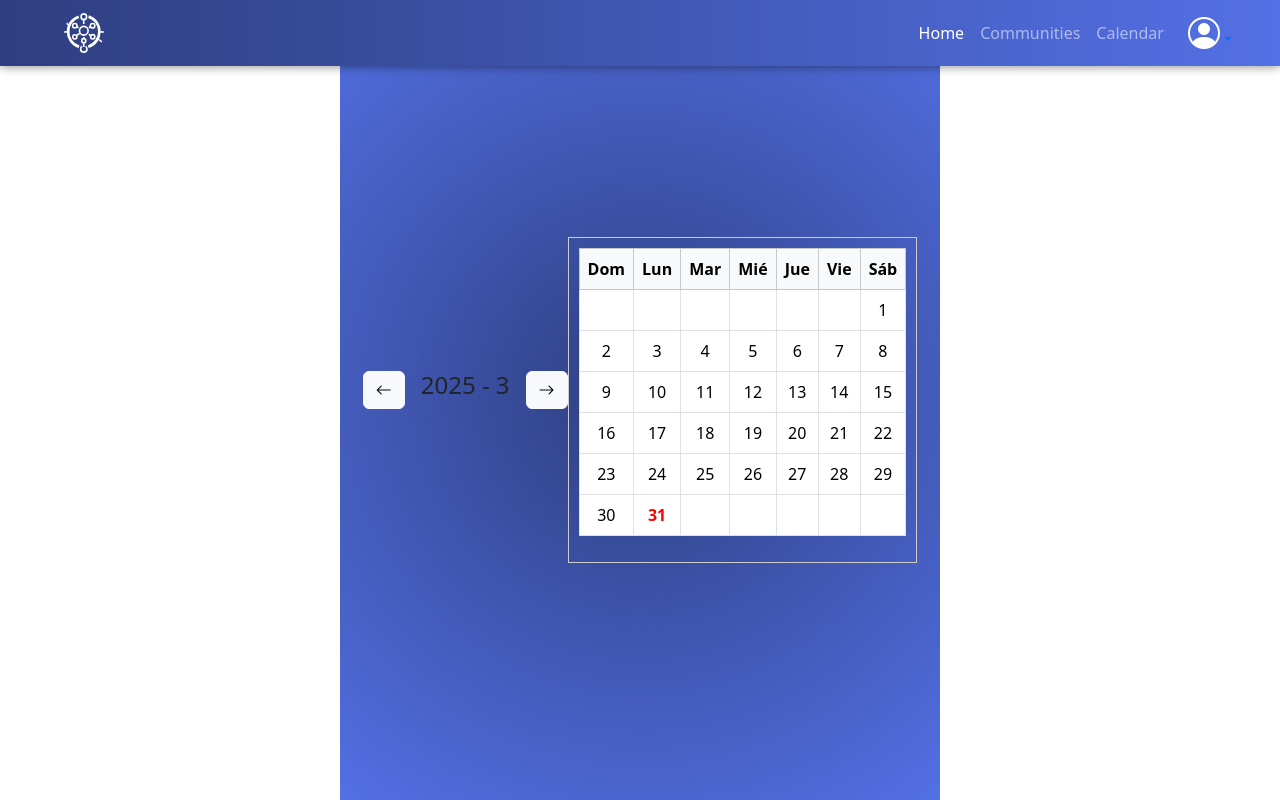
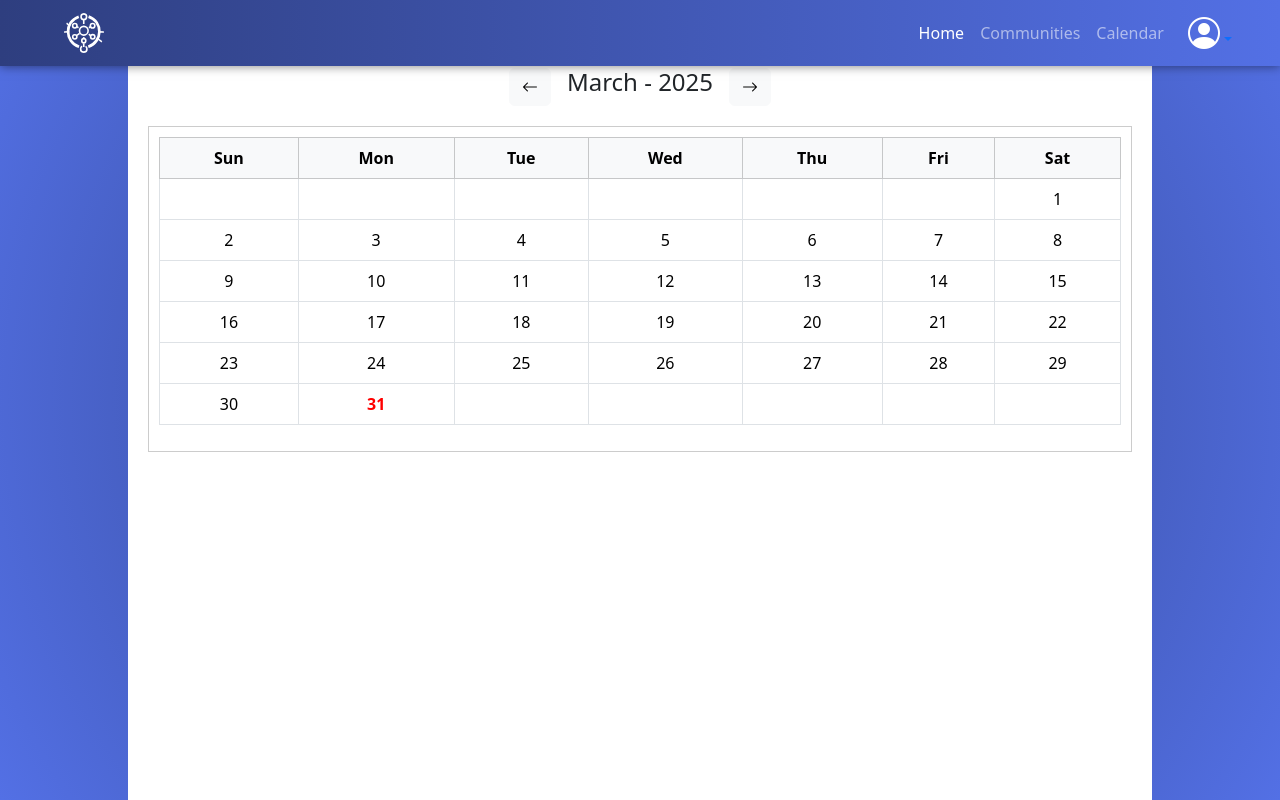
Before and after one commit to HeliotGonzalez/LinkCom-Frontend, an Angular app: page /calendar in a window 1280 px wide. Built offline with nearby package versions, Linux system fonts and the light colour scheme; no server answers.

Commit message:
fixed calendar

```diff
--- a/src/app/comunities/comunities.component.css
+++ b/src/app/comunities/comunities.component.css
@@ -8,7 +8,7 @@
 .card-container
 {
     background-color: rgba(255,255,255,0.5);
-    height: 15%;
+    height: 20%;
     width: 100%;
     opacity: 100%;
     border-radius:25px;
--- a/src/app/comunities/comunities.component.html
+++ b/src/app/comunities/comunities.component.html
@@ -15,7 +15,7 @@
 
 
             <div class="text-left mb-4">
-              <p>Se encontraron <strong>5</strong> resultados</p>
+              <p><strong>5</strong> results were found</p>
             </div>
       <div class="card-container d-flex justify-content-between align-items-start">
         <img
@@ -24,9 +24,9 @@
           style="max-width: 50%; height: auto; margin-right: 1rem;"
           alt="coche">
         <div  style="flex-grow: 1; margin-right: 1rem;">
-          <h4>Título del contenido</h4>
+          <h4>Community name</h4>
           <button class="btn btn-light btn-personal">hola</button> <button class="btn btn-light btn-personal">adios</button>
-          <p>Texto generico de una clase.</p>
+          <p>explanatory text of a generic car community, probably because that's what I have thought of</p>
         </div>
         <div style="margin-left: 20px;">
             <button class="btn btn-light btn-personal">unirse</button>
--- a/src/app/events-community-calendar/events-community-calendar.component.css
+++ b/src/app/events-community-calendar/events-community-calendar.component.css
@@ -1,7 +1,22 @@
 .calendar-container {
   padding: 20px;
-  max-width: 600px; /* Tamaño mediano */
+  width: 80%;
+  height: 100%;
+  background-color: white;
   margin: auto;
+  display: flex;
+  justify-content: space-between;
+}
+
+.calendar-space {
+  display: flex;
+  flex:1;
+  flex-direction: column;
+}
+
+.td-calendar
+{
+  min-height: 30%;
 }
 
 .navigation {
@@ -18,3 +33,7 @@
   font-weight: bold;
   color: red;
 }
+
+.small-text {
+  font-size: 10px;
+}
--- a/src/app/events-community-calendar/events-community-calendar.component.html
+++ b/src/app/events-community-calendar/events-community-calendar.component.html
@@ -1,9 +1,21 @@
-<main class="calendar-container">
+<main>
+  <br>
+  <br>
+  <br>
+  <br>
+  <br>
+  <br>
+  <br>
+  <br>
+  <br>
+  <br>
+<div class="calendar-container  mt-5">
+  <div class="calendar-space">
     <div class="navigation">
       <button (click)="prevMonth()" class="btn btn-light">
         <i class="bi bi-arrow-left"></i>
       </button>
-    <span class="mx-3 h4">{{ calendarMonth.year }} - {{ calendarMonth.month + 1 }}</span>
+      <span class="mx-3 h4">{{ calendarMonth.monthName }} - {{ calendarMonth.year }}</span>
       <button (click)="nextMonth()" class="btn btn-light">
         <i class="bi bi-arrow-right"></i>
       </button>
@@ -18,13 +30,17 @@
         </thead>
         <tbody>
           <tr *ngFor="let week of calendarMonth.weeks">
-          <td *ngFor="let day of week">
-            <span [ngClass]="{'today': day === today && calendarMonth.month === currentDate.getMonth()}">
+            <td *ngFor="let day of week" class="td-calendar">
+              <span [ngClass]="{'today': day === today && calendarMonth.month === currentMonth && calendarMonth.year === currentYear}">
                 {{ day ? day : '' }}
               </span>
+
             </td>
           </tr>
         </tbody>
       </table>
     </div>
+
+  </div>
+</div>
 </main>
--- a/src/app/events-community-calendar/events-community-calendar.component.ts
+++ b/src/app/events-community-calendar/events-community-calendar.component.ts
@@ -1,42 +1,68 @@
 import { Component, OnInit } from '@angular/core';
 import { CommonModule } from '@angular/common';
-
+import { ApiService } from '../services/api-service.service';
+import { AuthService } from '../services/auth.service';
+import { FeedItem } from '../interfaces/feed-item';
 interface CalendarMonth {
-  month: number; // 0 = Enero, 11 = Diciembre
+  month: number;
   year: number;
+  monthName: string;
   weeks: (number | null)[][];
 }
 
 @Component({
   selector: 'app-events-community-calendar',
-  standalone: true,  // si usas componentes standalone
+  standalone: true,
   imports: [CommonModule],
   templateUrl: './events-community-calendar.component.html',
   styleUrls: ['./events-community-calendar.component.css']
 })
 export class EventsCommunityCalendarComponent implements OnInit {
-  // Fecha base para generar el calendario (se actualizará al navegar)
   currentDate: Date = new Date();
-  // Nombres de los días
-  dayNames: string[] = ['Dom', 'Lun', 'Mar', 'Mié', 'Jue', 'Vie', 'Sáb'];
-  // Día actual para resaltar (del mes actual)
+  currentMonth: number = new Date().getMonth();
+  currentYear: number = new Date().getFullYear();
   today: number = new Date().getDate();
-  // Objeto que contendrá el mes actual a mostrar
   calendarMonth!: CalendarMonth;
-
+  dayNames: string[] = ['Sun', 'Mon', 'Tue', 'Wed', 'Thu', 'Fri', 'Sat'];
+  userid:string;
+  events: FeedItem[]=[];
+  constructor(private apiService:ApiService, private authService:AuthService)
+  {
+    this.userid = this.authService.getUserUUID()
+  }
   ngOnInit(): void {
     this.generateCalendarMonth();
+    if (this.userid == 'user_id')
+      {
+        console.log("No existe usuario");
+        return;
+      }
+    this.apiService.getFeed(this.userid).subscribe({
+       next: (data: FeedItem[]) => {
+                      this.events = data.map(item => ({
+                          ...item,
+                          date: new Date(item.date)
+                      }));
+                      for (let dat of data){
+                          console.log(dat);
+                      }
+
+                      console.log('Data recibido: ' + data);
+                  },
+                  error: (err) => {
+                      console.error('Error al obtener feed:', err);
+                  }
+    });
   }
 
-  // Genera la estructura para el mes actual basado en currentDate
   generateCalendarMonth(): void {
     const year = this.currentDate.getFullYear();
     const month = this.currentDate.getMonth();
     const weeks = this.generateCalendarForMonth(year, month);
-    this.calendarMonth = { year, month, weeks };
+    const monthName = this.getMonthName(month);
+    this.calendarMonth = { year, month, monthName, weeks };
   }
 
-  // Genera la estructura (matriz de semanas) para un mes específico
   generateCalendarForMonth(year: number, month: number): (number | null)[][] {
     const firstDay = new Date(year, month, 1);
     const lastDay = new Date(year, month + 1, 0);
@@ -46,12 +72,10 @@ export class EventsCommunityCalendarComponent implements OnInit {
     const weeks: (number | null)[][] = [];
     let week: (number | null)[] = [];
 
-    // Agregar celdas vacías hasta el primer día del mes
     for (let i = 0; i < startDay; i++) {
       week.push(null);
     }
 
-    // Llenar con los días del mes
     for (let day = 1; day <= totalDays; day++) {
       week.push(day);
       if (week.length === 7) {
@@ -60,17 +84,16 @@ export class EventsCommunityCalendarComponent implements OnInit {
       }
     }
 
-    // Completar la última semana con celdas vacías
     if (week.length > 0) {
       while (week.length < 7) {
         week.push(null);
       }
       weeks.push(week);
     }
+
     return weeks;
   }
 
-  // Navega al mes anterior y actualiza el calendario
   prevMonth(): void {
     this.currentDate = new Date(
       this.currentDate.getFullYear(),
@@ -80,7 +103,6 @@ export class EventsCommunityCalendarComponent implements OnInit {
     this.generateCalendarMonth();
   }
 
-  // Navega al mes siguiente y actualiza el calendario
   nextMonth(): void {
     this.currentDate = new Date(
       this.currentDate.getFullYear(),
@@ -89,4 +111,8 @@ export class EventsCommunityCalendarComponent implements OnInit {
     );
     this.generateCalendarMonth();
   }
+
+  private getMonthName(month: number): string {
+    return new Date(this.currentDate.getFullYear(), month).toLocaleString('en-US', { month: 'long' });
+  }
 }
--- a/src/app/header/header.component.html
+++ b/src/app/header/header.component.html
@@ -33,7 +33,7 @@
             <a class="nav-link"  routerLink="communities">Communities</a>
           </li>
           <li class="nav-item">
-            <a class="nav-link" routerLink="">Calendar</a>
+            <a class="nav-link" routerLink="calendar">Calendar</a>
           </li>
         </ul>
         @if(this.user === 'user_id'){
```
Also changed, not shown: src/assets/pato.jpg (added). Lines whose indentation alone changed are shown as unchanged.
